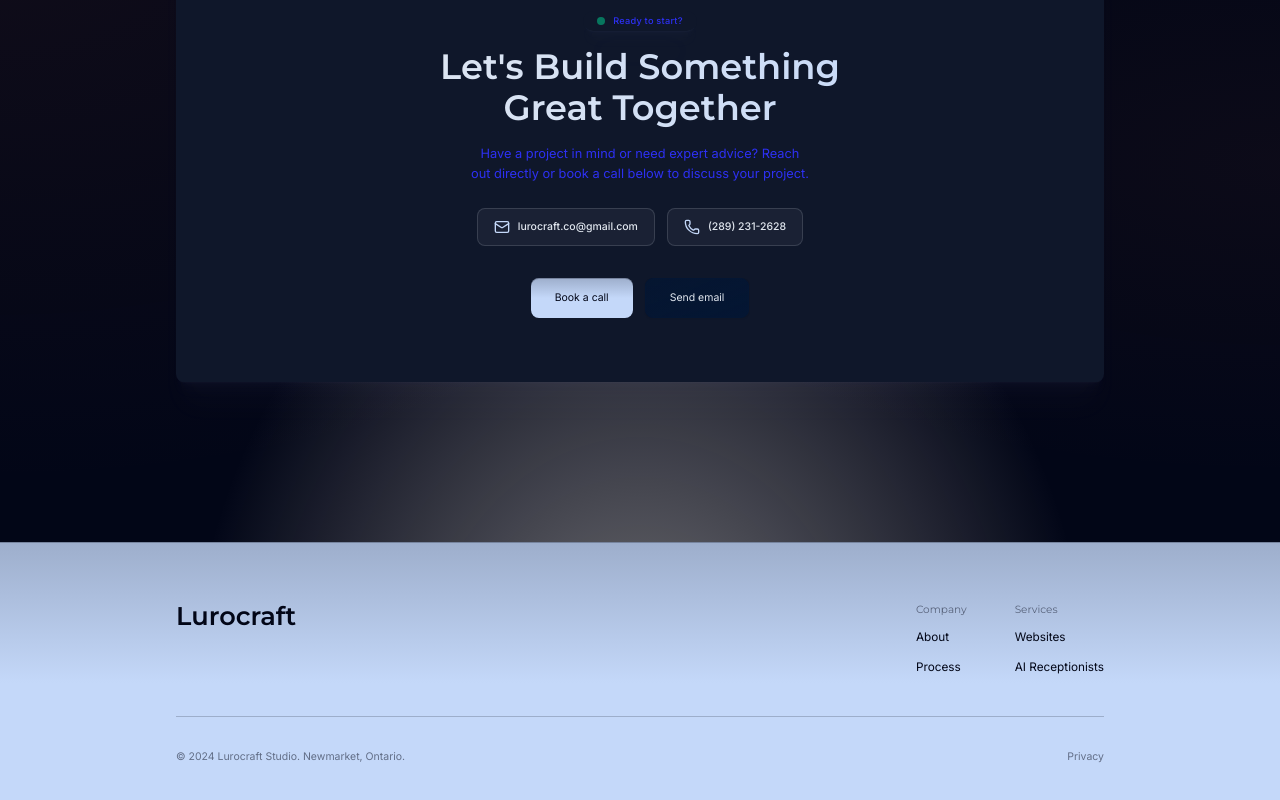
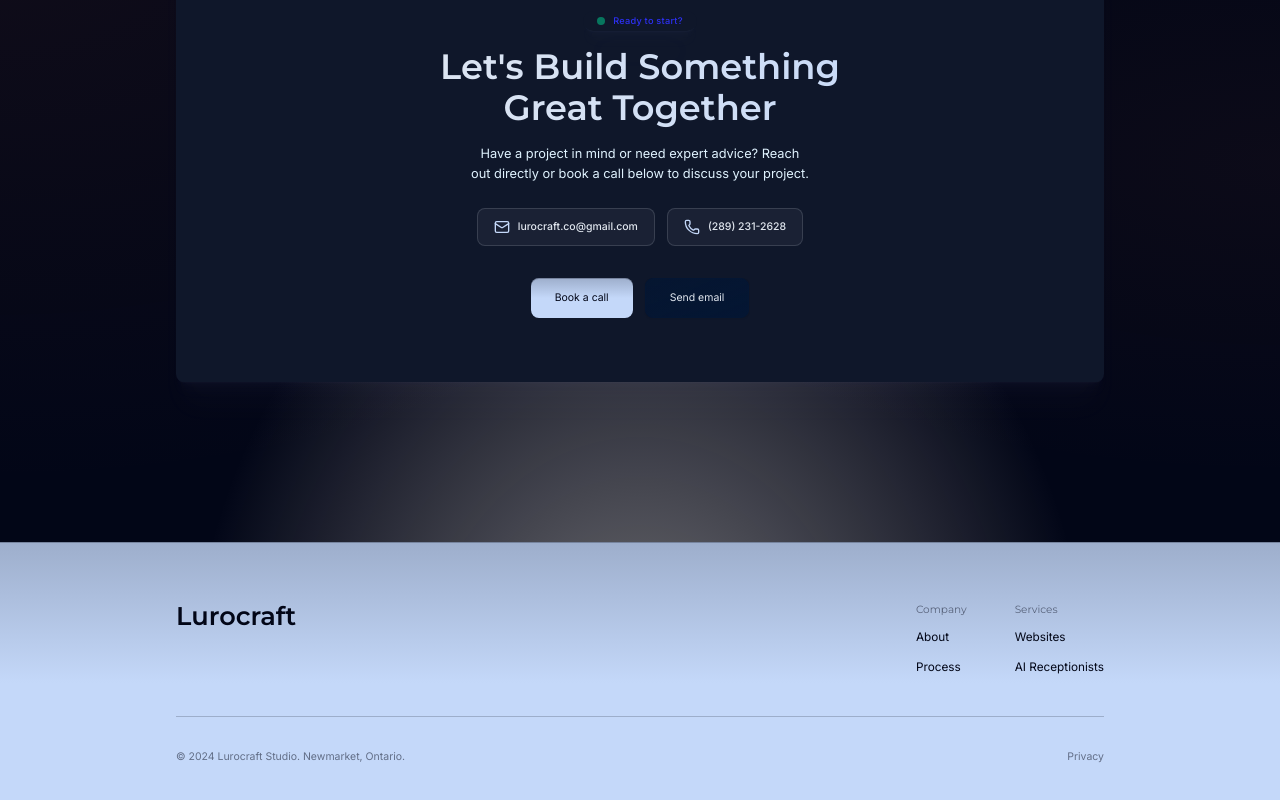
Before and after one commit to dmytro-webild/03ee29c2-fc8c-4743-9d05-969db227641d, a React (Vite) app: page / in a window 1280 px wide. Shown: the part 6478-7278 px from the top of the page. Built offline with nearby package versions, Linux system fonts and the light colour scheme; a web font is replaced by a local one.

Commit message:
Bob AI: Updated contact paragraph color to match light blue

```diff
--- a/src/pages/HomePage/sections/Contact.tsx
+++ b/src/pages/HomePage/sections/Contact.tsx
@@ -34,7 +34,7 @@ const ContactInline = () => {
                 className="text-4xl sm:text-5xl 2xl:text-6xl leading-[1.15] font-semibold text-center text-balance"
               />
 
-              <p className="text-base sm:text-lg text-accent max-w-xl text-balance">
+              <p className="text-base sm:text-lg text-sky-100 max-w-xl text-balance">
                 Have a project in mind or need expert advice? Reach out directly or book a call below to discuss your project.
               </p>
 
```
